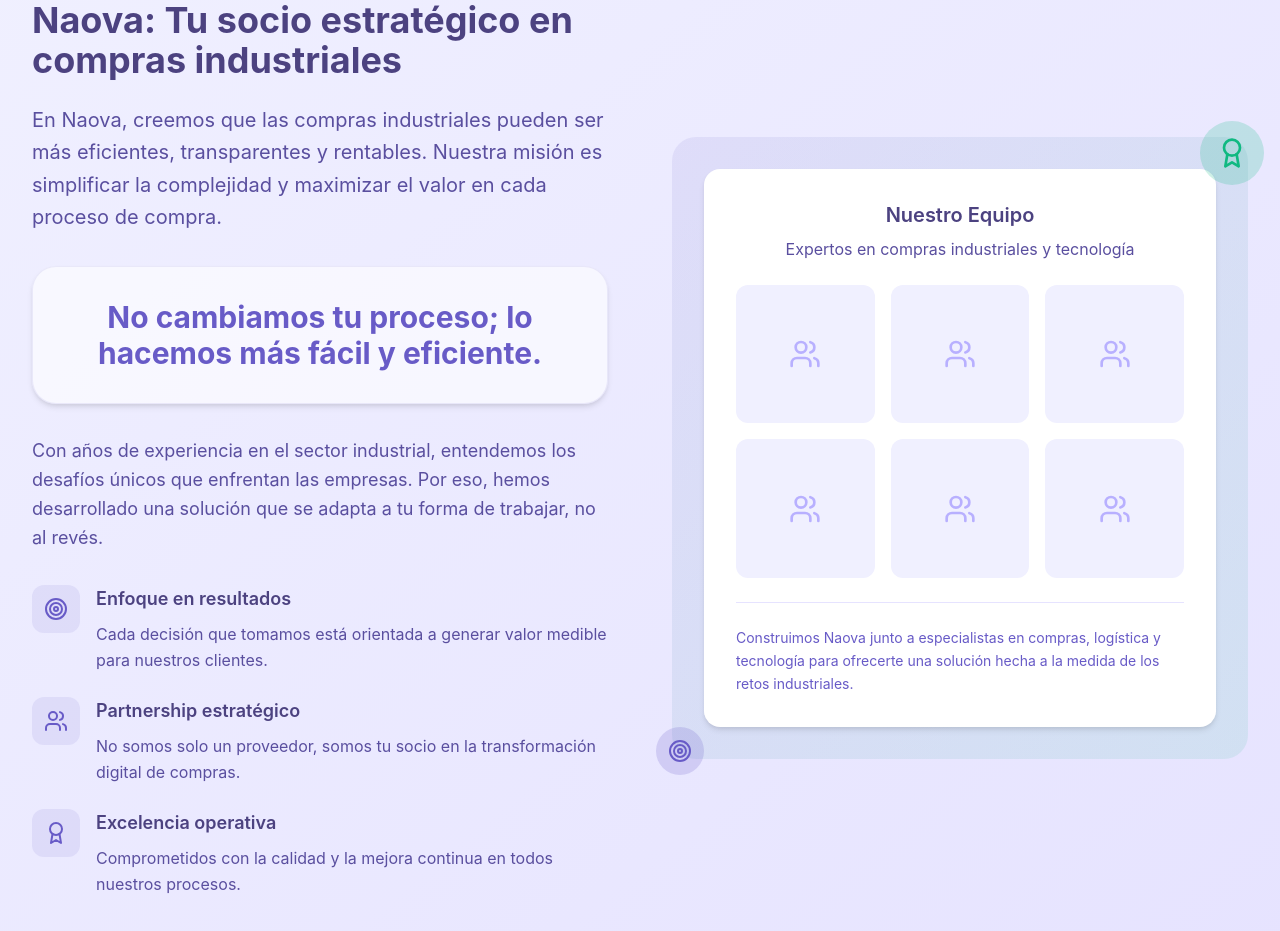
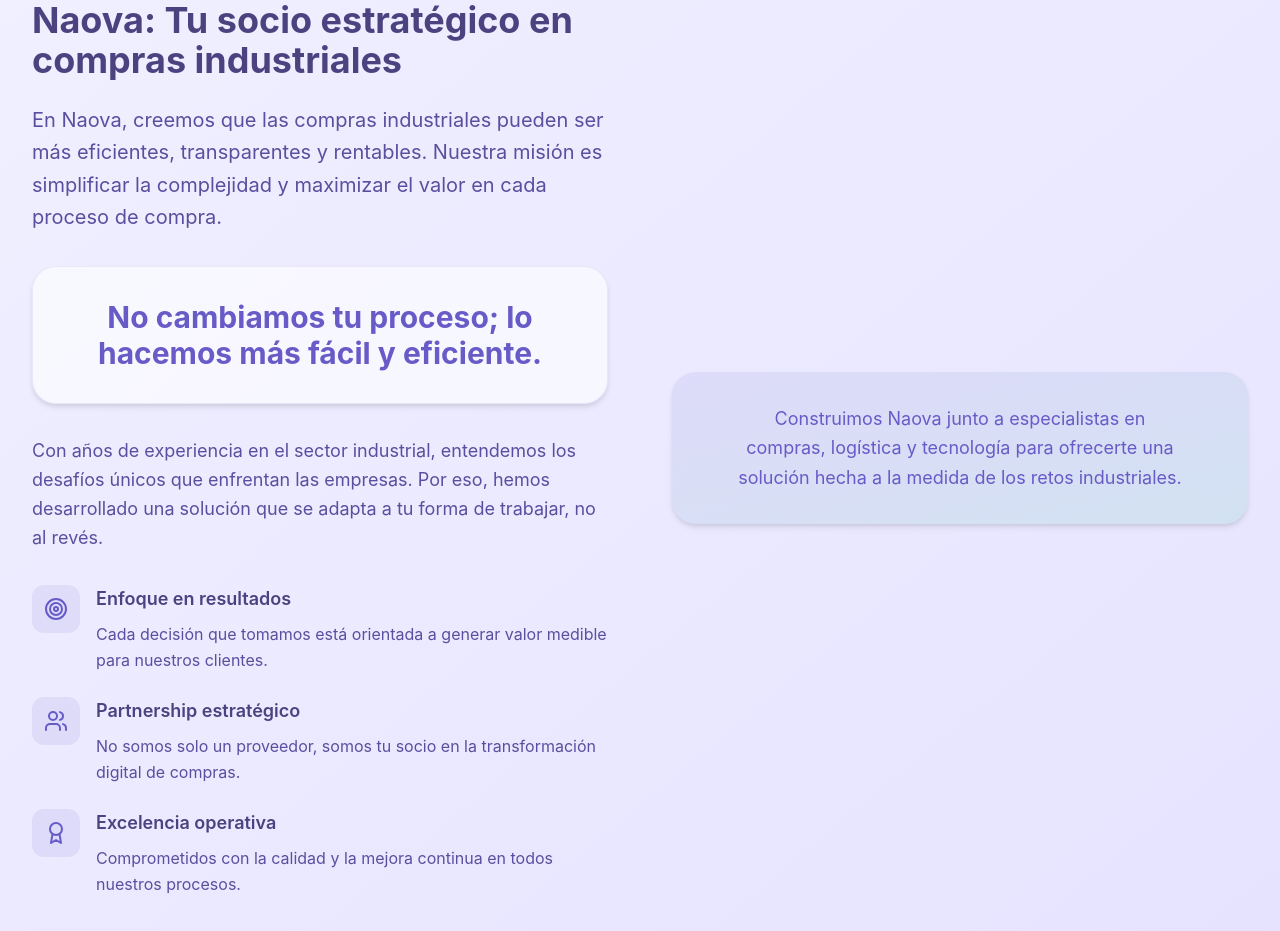
Before and after one commit to victor-4502/naova_mvp, a Next.js app: page / in a window 1280 px wide. Shown: the part 7160-8091 px from the top of the page. Built offline with nearby package versions, Linux system fonts and the light colour scheme.

Commit message:
Simplifica secciÃ³n Sobre nosotros sin placeholder de equipo

```diff
--- a/components/About.tsx
+++ b/components/About.tsx
@@ -113,51 +113,16 @@
             </motion.div>
           </div>
 
-          {/* Visual */}
           <motion.div
             initial={{ opacity: 0, x: 50 }}
             whileInView={{ opacity: 1, x: 0 }}
             viewport={{ once: true, margin: '-100px' }}
             transition={{ duration: 0.8 }}
-            className="relative"
+            className="bg-gradient-to-br from-primary/10 to-secondary/10 rounded-3xl p-8 shadow-soft flex items-center justify-center"
           >
-            {/* Team photo placeholder */}
-            <div className="bg-gradient-to-br from-primary/10 to-secondary/10 rounded-3xl p-8">
-              <div className="bg-white rounded-2xl p-8 shadow-soft">
-                <div className="text-center mb-6">
-                  <h4 className="text-xl font-semibold text-gray-900 mb-2">
-                    Nuestro Equipo
-                  </h4>
-                  <p className="text-gray-800">Expertos en compras industriales y tecnología</p>
-                </div>
-
-                {/* Team grid placeholder */}
-                <div className="grid grid-cols-3 gap-4 mb-6">
-                  {[1, 2, 3, 4, 5, 6].map((i) => (
-                    <div
-                      key={i}
-                      className="aspect-square bg-gray-100 rounded-xl flex items-center justify-center"
-                    >
-                      <Users className="h-8 w-8 text-gray-400" />
-                    </div>
-                  ))}
-                </div>
-
-                <div className="pt-6 border-t border-gray-200 text-left">
-                  <p className="text-sm text-gray-700 leading-relaxed">
-                    Construimos Naova junto a especialistas en compras, logística y tecnología para ofrecerte una solución hecha a la medida de los retos industriales.
-                  </p>
-                </div>
-              </div>
-            </div>
-
-            {/* Floating elements */}
-            <div className="absolute -top-4 -right-4 w-16 h-16 bg-secondary/20 rounded-full flex items-center justify-center">
-              <Award className="h-8 w-8 text-secondary" />
-            </div>
-            <div className="absolute -bottom-4 -left-4 w-12 h-12 bg-primary/20 rounded-full flex items-center justify-center">
-              <Target className="h-6 w-6 text-primary" />
-            </div>
+            <p className="text-lg text-gray-700 leading-relaxed text-center max-w-md">
+              Construimos Naova junto a especialistas en compras, logística y tecnología para ofrecerte una solución hecha a la medida de los retos industriales.
+            </p>
           </motion.div>
         </motion.div>
       </div>
```
